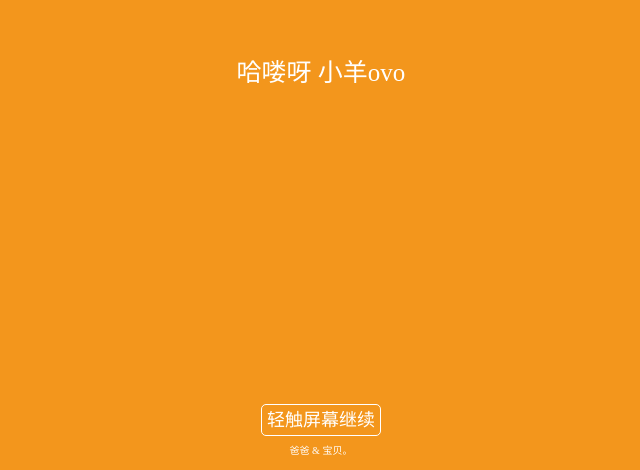
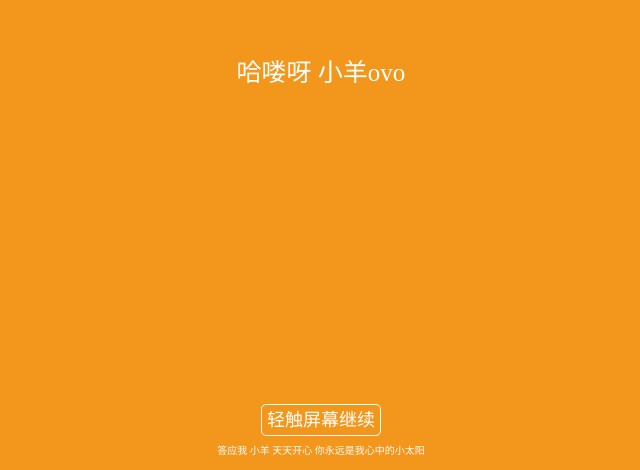
Before and after one commit to wszyzica/sorry, a plain HTML site: page index.html in a window 1280 px wide. Shown: the part 330-800 px from the top of the page, without its empty margins (319-959 px from the left). Drawn offline with nearby package versions, Linux system fonts and the light colour scheme.

Commit message:
更新 index.html

```diff
--- a/index.html
+++ b/index.html
@@ -135,7 +135,7 @@ if(localStorage["index"]=="1"){window.location="#"}$(document).ready(function(e)
 <div align="center" class="tishi">
 <span class="tishiContent">轻触屏幕继续</span>
 <br/>
-<span style="font-size: 10px;">爸爸 &amp; 宝贝。</span>
+<span style="font-size: 10px;">答应我 小羊 天天开心 你永远是我心中的小太阳</span>
 <br/>
 </div>
 <audio id="main_audio" autoplay="autoplay" preload="auto" loop>
```
